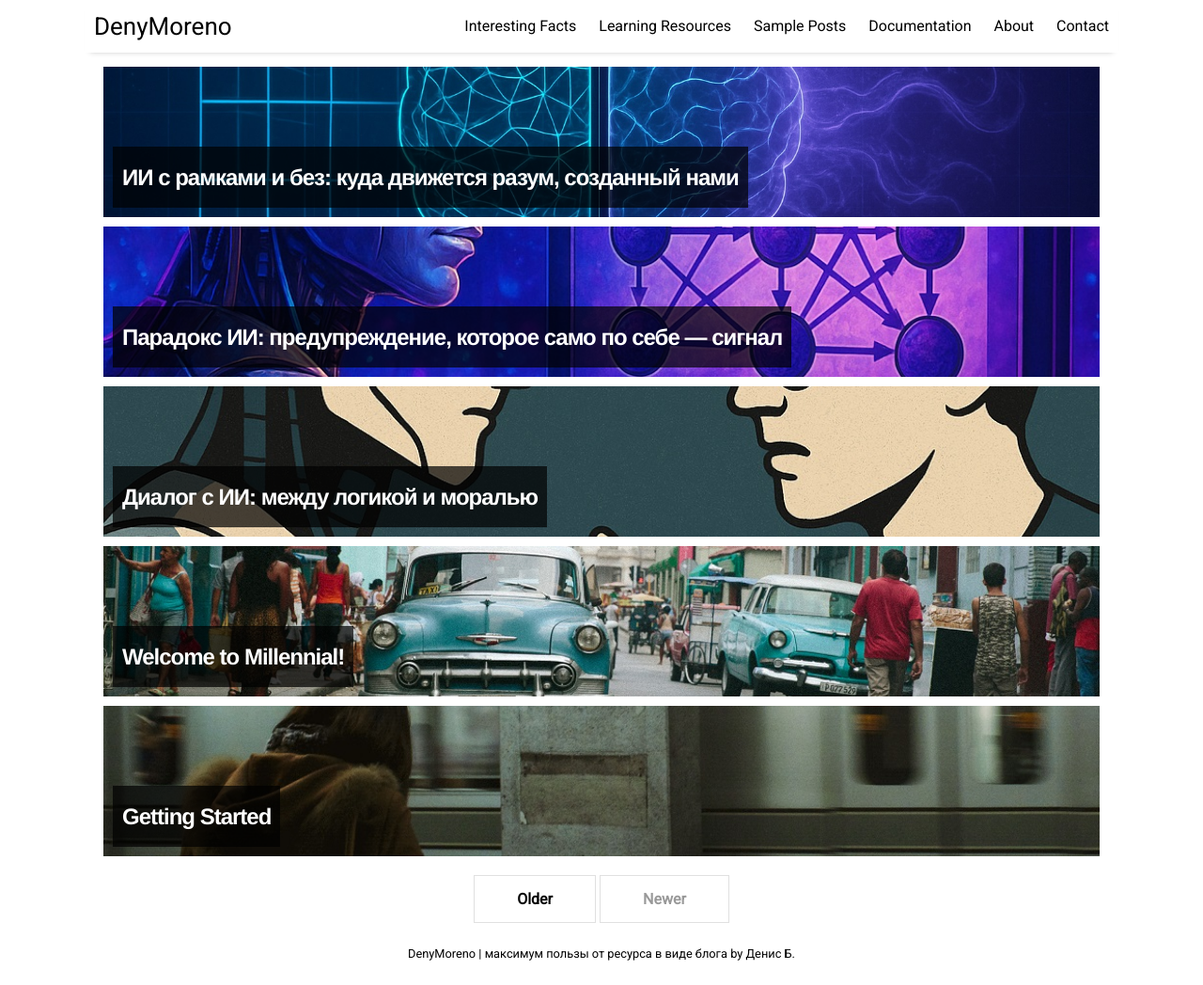
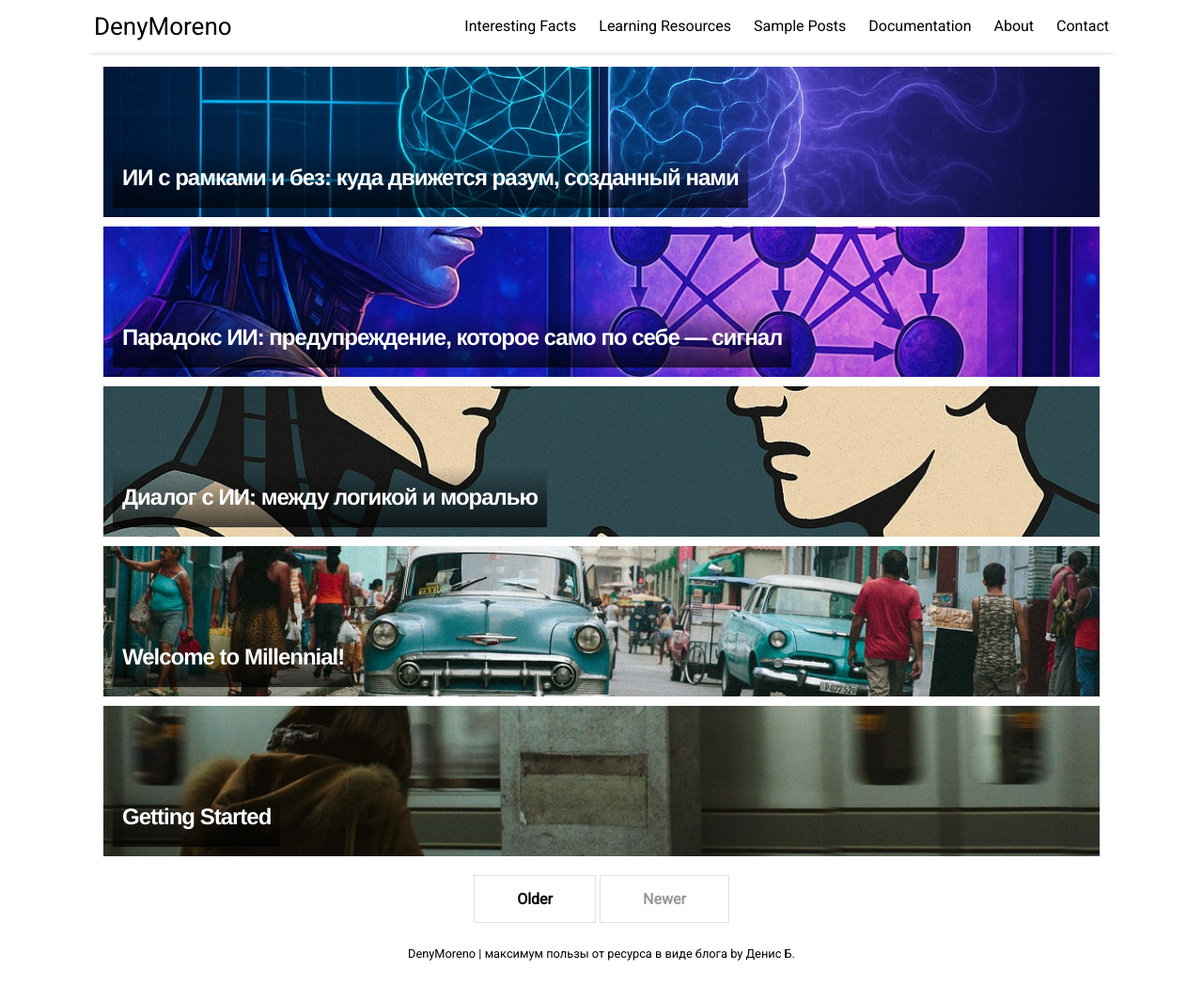
Before and after one commit to DenyMoreno/myblog, a Jekyll site: the page built from index.html, in a window 1280 px wide and 1048 px high. Shown: the whole window at 94% size. Built offline with Jekyll 4.4.1, drawn with Linux system fonts in a browser that asks for light colours; nearby versions of some CDN libraries; the list of posts is cut into pages by our own code.

Commit message:
Update _home.scss

```diff
--- a/_sass/_home.scss
+++ b/_sass/_home.scss
@@ -17,9 +17,10 @@
   color: white;
   font: bold 24px/45px Helvetica, Sans-Serif;
   letter-spacing: -1px;
-  background: rgb(0, 0, 0); /* fallback color */
-  background: rgba(0, 0, 0, 0.7);
   padding: 10px;
+  background: linear-gradient(to top, rgba(0, 0, 0, 0.7), rgba(0, 0, 0, 0)); /* от чёрного к прозрачному */
+  width: 100%; /* растягивает градиент по всей ширине блока */
+  box-sizing: border-box;
 }
 .featured-post span a {
   color: white;
```
